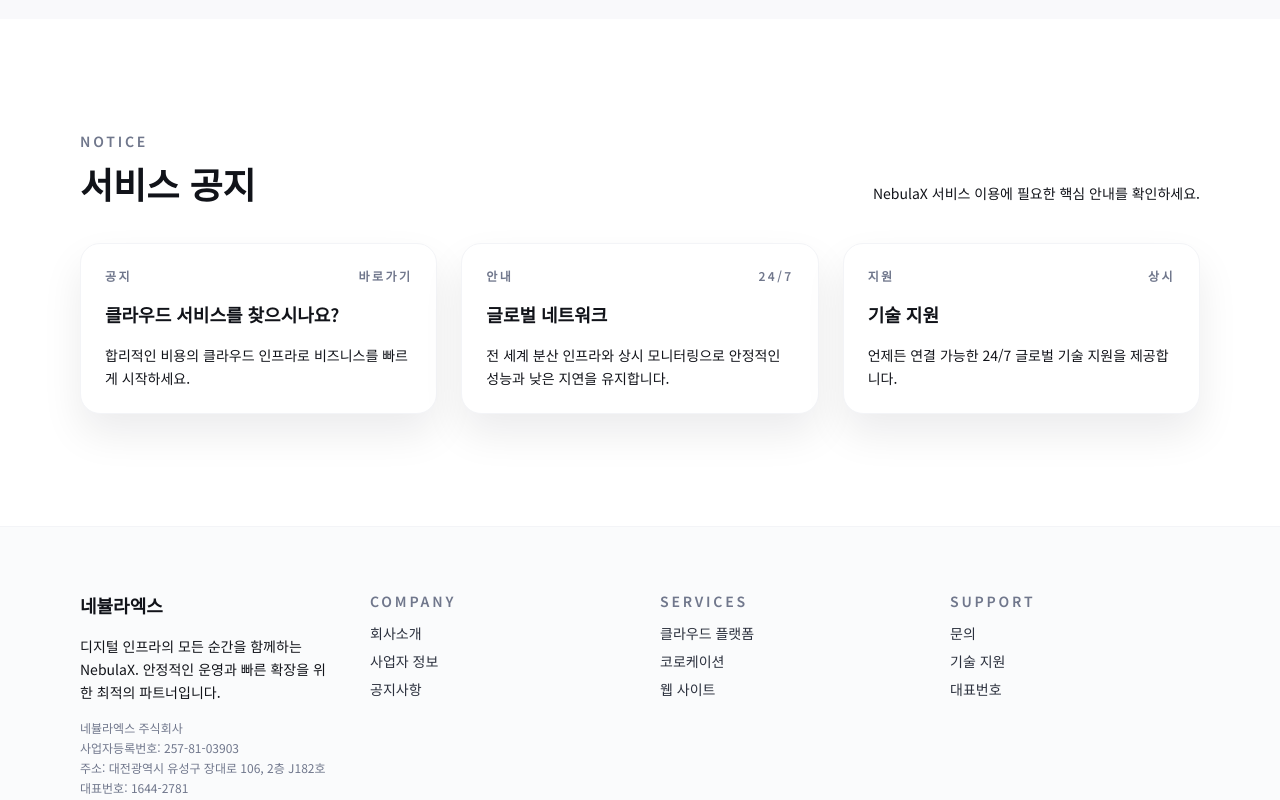
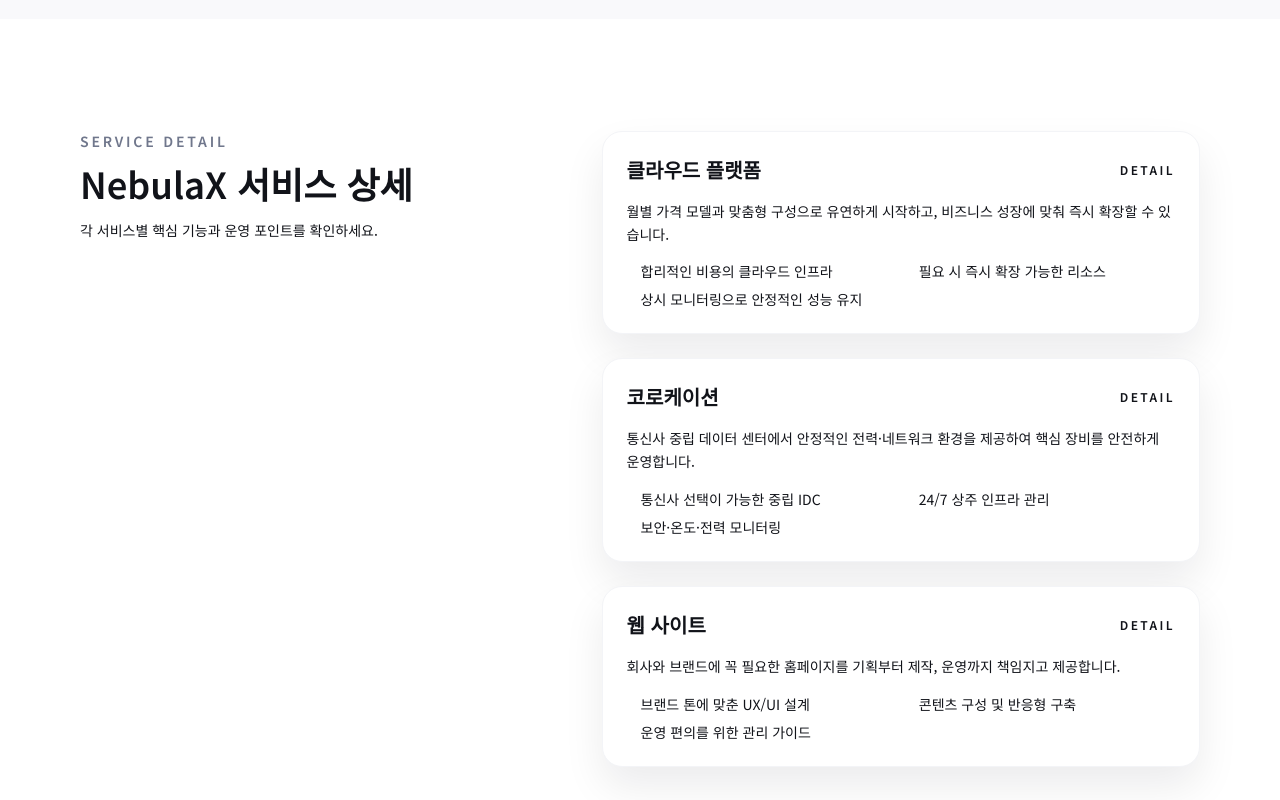
Before and after one commit to jevan-afk/nebulax, a Next.js app: page /services in a window 1280 px wide. Shown: the part 1280-2080 px from the top of the page. Built offline with nearby package versions, Linux system fonts and the light colour scheme.

Commit message:
Rebuild pages with detailed services and contact form

```diff
--- a/app/about/page.tsx
+++ b/app/about/page.tsx
@@ -1,7 +1,7 @@
 import { Container } from "@/components/Container";
 import { Section } from "@/components/Section";
 import { Card } from "@/components/Card";
-import { aboutContent, businessInfo, values } from "@/lib/content";
+import { aboutContent, businessInfo, featuredCards, values } from "@/lib/content";
 
 export default function AboutPage() {
   return (
@@ -29,6 +29,34 @@
                 </div>
                 <h2 className="text-xl font-semibold text-ink-900">{value.title}</h2>
                 <p className="text-sm leading-relaxed text-ink-600">{value.description}</p>
+              </Card>
+            ))}
+          </div>
+        </Container>
+      </Section>
+      <Section className="bg-ink-100/50">
+        <Container>
+          <div className="mb-10 flex flex-wrap items-end justify-between gap-6">
+            <div>
+              <p className="text-sm font-semibold uppercase tracking-[0.2em] text-ink-500">
+                Core Services
+              </p>
+              <h2 className="mt-3 text-3xl font-semibold text-ink-900 md:text-4xl">
+                네뷸라엑스 주요 서비스
+              </h2>
+            </div>
+            <p className="max-w-md text-sm text-ink-600">
+              클라우드, 데이터센터, 웹 구축까지 한 번에 지원합니다.
+            </p>
+          </div>
+          <div className="grid gap-6 md:grid-cols-3">
+            {featuredCards.map((card) => (
+              <Card key={card.title} className="space-y-4">
+                <div className="flex h-12 w-12 items-center justify-center rounded-full bg-white">
+                  <card.icon className="h-6 w-6 text-ink-700" />
+                </div>
+                <h3 className="text-lg font-semibold text-ink-900">{card.title}</h3>
+                <p className="text-sm leading-relaxed text-ink-600">{card.description}</p>
               </Card>
             ))}
           </div>
--- a/app/contact/page.tsx
+++ b/app/contact/page.tsx
@@ -36,6 +36,80 @@
           </div>
         </Container>
       </Section>
+      <Section>
+        <Container>
+          <div className="grid gap-10 lg:grid-cols-[1.1fr_0.9fr] lg:items-start">
+            <Card className="space-y-6">
+              <div>
+                <p className="text-sm font-semibold uppercase tracking-[0.2em] text-ink-500">
+                  Contact Form
+                </p>
+                <h2 className="mt-3 text-2xl font-semibold text-ink-900">상담 문의</h2>
+                <p className="mt-2 text-sm text-ink-600">
+                  서비스 상담과 기술 지원 문의를 남겨주시면 빠르게 연락드리겠습니다.
+                </p>
+              </div>
+              <form className="grid gap-4">
+                <div className="grid gap-4 md:grid-cols-2">
+                  <label className="flex flex-col gap-2 text-sm text-ink-600">
+                    이름
+                    <input
+                      type="text"
+                      name="name"
+                      placeholder="담당자 이름"
+                      className="rounded-2xl border border-ink-200 px-4 py-3 text-sm text-ink-900 outline-none transition focus:border-ink-400"
+                      required
+                    />
+                  </label>
+                  <label className="flex flex-col gap-2 text-sm text-ink-600">
+                    연락처
+                    <input
+                      type="tel"
+                      name="phone"
+                      placeholder="연락 가능한 번호"
+                      className="rounded-2xl border border-ink-200 px-4 py-3 text-sm text-ink-900 outline-none transition focus:border-ink-400"
+                      required
+                    />
+                  </label>
+                </div>
+                <label className="flex flex-col gap-2 text-sm text-ink-600">
+                  이메일
+                  <input
+                    type="email"
+                    name="email"
+                    placeholder="name@company.com"
+                    className="rounded-2xl border border-ink-200 px-4 py-3 text-sm text-ink-900 outline-none transition focus:border-ink-400"
+                    required
+                  />
+                </label>
+                <label className="flex flex-col gap-2 text-sm text-ink-600">
+                  문의 내용
+                  <textarea
+                    name="message"
+                    rows={5}
+                    placeholder="필요한 서비스, 일정, 예산 등을 작성해주세요."
+                    className="rounded-2xl border border-ink-200 px-4 py-3 text-sm text-ink-900 outline-none transition focus:border-ink-400"
+                    required
+                  />
+                </label>
+                <label className="flex items-start gap-2 text-xs text-ink-500">
+                  <input type="checkbox" required className="mt-1 h-4 w-4 rounded border-ink-300" />
+                  <span>개인정보 수집 및 이용에 동의합니다.</span>
+                </label>
+                <Button className="w-full">문의 보내기</Button>
+              </form>
+            </Card>
+            <div className="space-y-4 rounded-3xl border border-ink-100 bg-ink-100/60 p-8">
+              <h3 className="text-xl font-semibold text-ink-900">빠른 연결</h3>
+              <p className="text-sm leading-relaxed text-ink-600">
+                긴급 장애 대응이나 빠른 문의가 필요한 경우 대표번호로 연락해주세요.
+              </p>
+              <div className="text-sm font-semibold text-ink-900">대표번호: 1644-2781</div>
+              <div className="text-sm text-ink-600">이메일: contact@nebulax.digital</div>
+            </div>
+          </div>
+        </Container>
+      </Section>
       <Section id="support">
         <Container>
           <div className="rounded-3xl border border-ink-100 bg-ink-100/60 p-8 md:p-10">
--- a/app/services/page.tsx
+++ b/app/services/page.tsx
@@ -1,7 +1,13 @@
 import { Container } from "@/components/Container";
 import { Section } from "@/components/Section";
 import { Card } from "@/components/Card";
-import { featuredCards, serviceHighlights, serviceIntro, updates } from "@/lib/content";
+import {
+  featuredCards,
+  serviceDetails,
+  serviceHighlights,
+  serviceIntro,
+  updates
+} from "@/lib/content";
 
 export default function ServicesPage() {
   const serviceAnchors = ["cloud", "colocation", "website"];
@@ -36,7 +42,7 @@
           </div>
         </Container>
       </Section>
-      <Section className="bg-ink-100/50" id="cloud">
+      <Section className="bg-ink-100/50">
         <Container>
           <div className="grid gap-6 md:grid-cols-3">
             {featuredCards.map((card, index) => (
@@ -45,6 +51,44 @@
                 <p className="text-sm leading-relaxed text-ink-600">{card.description}</p>
               </Card>
             ))}
+          </div>
+        </Container>
+      </Section>
+      <Section>
+        <Container>
+          <div className="grid gap-8 lg:grid-cols-[0.9fr_1.1fr]">
+            <div>
+              <p className="text-sm font-semibold uppercase tracking-[0.2em] text-ink-500">
+                Service Detail
+              </p>
+              <h2 className="mt-3 text-3xl font-semibold text-ink-900 md:text-4xl">
+                NebulaX 서비스 상세
+              </h2>
+              <p className="mt-4 text-sm leading-relaxed text-ink-600">
+                각 서비스별 핵심 기능과 운영 포인트를 확인하세요.
+              </p>
+            </div>
+            <div className="grid gap-6">
+              {serviceDetails.map((service) => (
+                <Card key={service.id} className="space-y-4" id={service.id}>
+                  <div className="flex items-center justify-between">
+                    <h3 className="text-xl font-semibold text-ink-900">{service.title}</h3>
+                    <span className="text-xs font-semibold uppercase tracking-[0.2em] text-ink-400">
+                      Detail
+                    </span>
+                  </div>
+                  <p className="text-sm leading-relaxed text-ink-600">{service.description}</p>
+                  <ul className="grid gap-2 text-sm text-ink-600 sm:grid-cols-2">
+                    {service.points.map((point) => (
+                      <li key={point} className="flex items-start gap-2">
+                        <span className="mt-1 h-1.5 w-1.5 rounded-full bg-ink-400" />
+                        <span>{point}</span>
+                      </li>
+                    ))}
+                  </ul>
+                </Card>
+              ))}
+            </div>
           </div>
         </Container>
       </Section>
--- a/components/Header.tsx
+++ b/components/Header.tsx
@@ -103,7 +103,7 @@
               </Link>
             ))}
             <Link
-              href="/services"
+              href="/services#cloud"
               className="mt-4 inline-flex items-center justify-center rounded-full bg-ink-900 px-4 py-2 text-sm font-semibold text-white"
             >
               클라우드 바로가기
--- a/lib/content.ts
+++ b/lib/content.ts
@@ -54,6 +54,42 @@
     title: "웹 사이트",
     description: "회사나 가게에 꼭 필요한 홈페이지, 처음부터 끝까지 책임지고 만들어 드립니다.",
     icon: Globe2
+  }
+];
+
+export const serviceDetails = [
+  {
+    id: "cloud",
+    title: "클라우드 플랫폼",
+    description:
+      "월별 가격 모델과 맞춤형 구성으로 유연하게 시작하고, 비즈니스 성장에 맞춰 즉시 확장할 수 있습니다.",
+    points: [
+      "합리적인 비용의 클라우드 인프라",
+      "필요 시 즉시 확장 가능한 리소스",
+      "상시 모니터링으로 안정적인 성능 유지"
+    ]
+  },
+  {
+    id: "colocation",
+    title: "코로케이션",
+    description:
+      "통신사 중립 데이터 센터에서 안정적인 전력·네트워크 환경을 제공하여 핵심 장비를 안전하게 운영합니다.",
+    points: [
+      "통신사 선택이 가능한 중립 IDC",
+      "24/7 상주 인프라 관리",
+      "보안·온도·전력 모니터링"
+    ]
+  },
+  {
+    id: "website",
+    title: "웹 사이트",
+    description:
+      "회사와 브랜드에 꼭 필요한 홈페이지를 기획부터 제작, 운영까지 책임지고 제공합니다.",
+    points: [
+      "브랜드 톤에 맞춘 UX/UI 설계",
+      "콘텐츠 구성 및 반응형 구축",
+      "운영 편의를 위한 관리 가이드"
+    ]
   }
 ];
 
```
